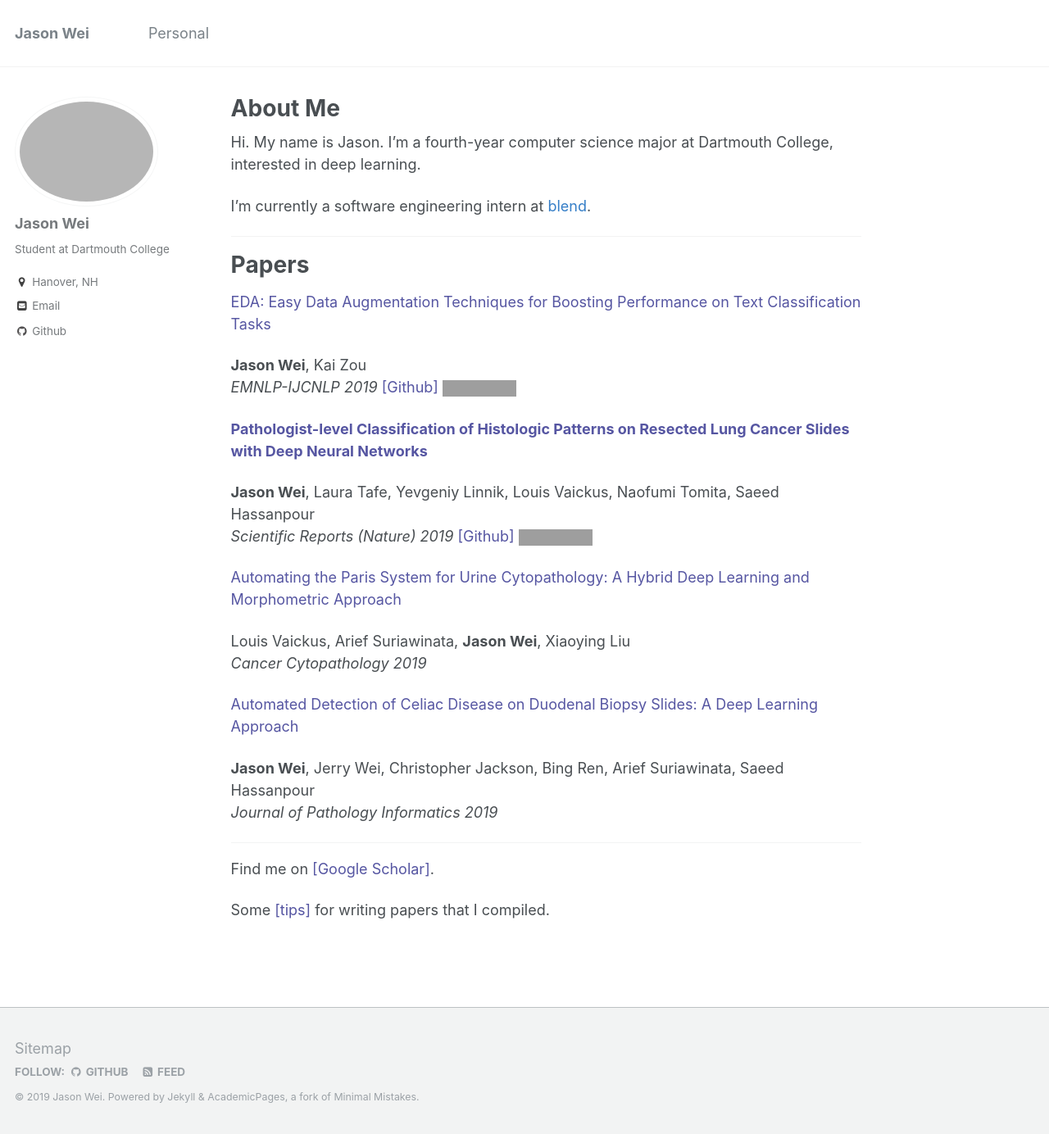
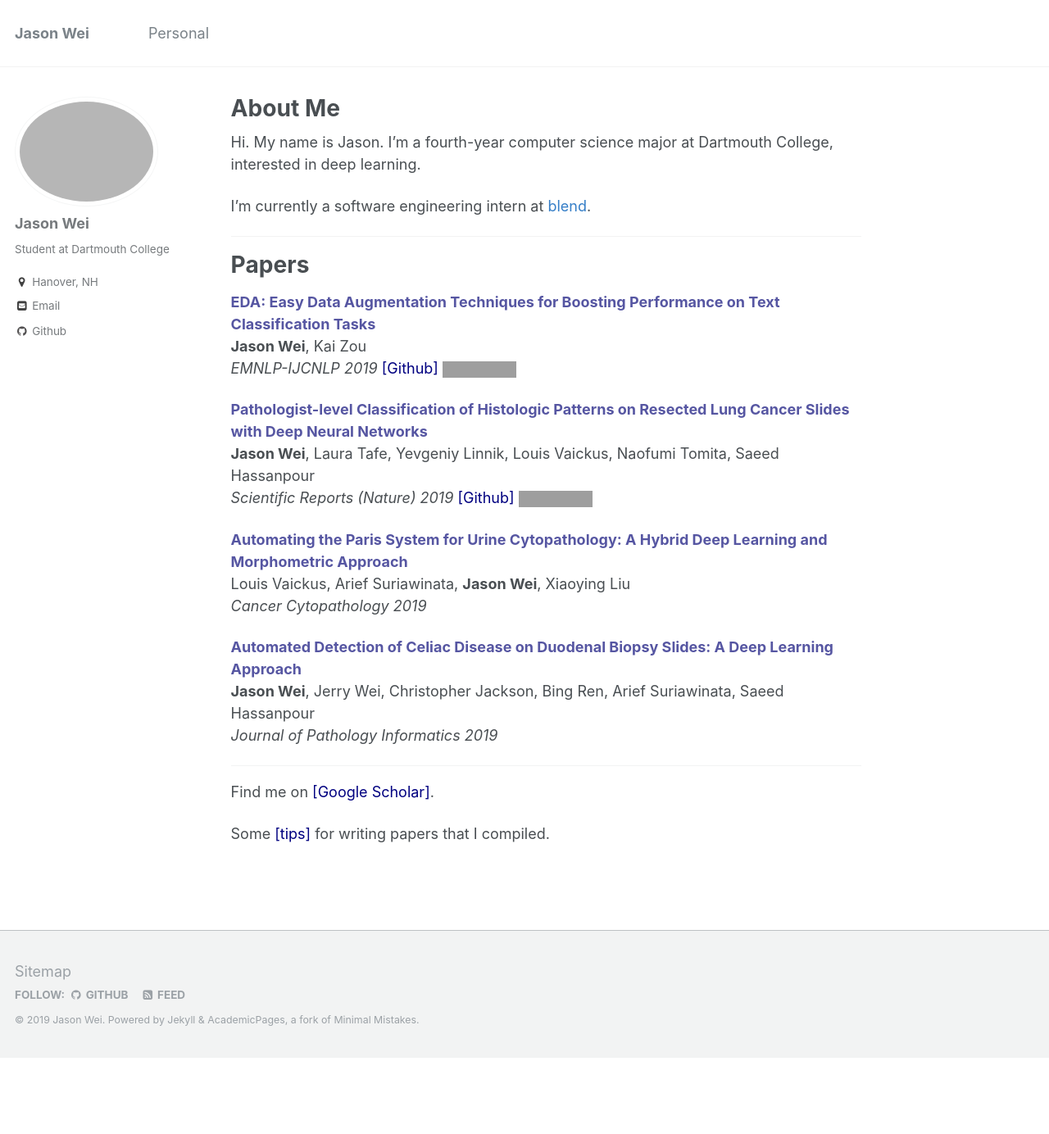
Before and after one commit to jasonwei20/jasonwei20.github.io, a Jekyll site: the page built from _pages/about.md, in a window 1280 px wide and 1384 px high. Shown: the whole window at 82% size. Built offline with Jekyll 4.4.1, drawn with Linux system fonts in a browser that asks for light colours; grey boxes are pictures that could not be loaded.

Commit message:
fix spacing

```diff
--- a/_pages/about.md
+++ b/_pages/about.md
@@ -17,33 +17,29 @@ I'm currently a software engineering intern at <a href="https://blend.com/" styl
 
 # Papers
 
-<a href="http://arxiv.org/abs/1901.11196" style="color:#5656a2" target="_blank">EDA: Easy Data Augmentation Techniques for Boosting Performance on Text Classification Tasks</a>
-
+<a href="http://arxiv.org/abs/1901.11196" style="color:#5656a2" target="_blank"><b>EDA: Easy Data Augmentation Techniques for Boosting Performance on Text Classification Tasks</b></a> <br>
 **Jason Wei**, Kai Zou
-*EMNLP-IJCNLP 2019* <a href="https://github.com/jasonwei20/eda_nlp" style="color:#5656a2" target="_blank">[Github]</a>
+*EMNLP-IJCNLP 2019* <a href="https://github.com/jasonwei20/eda_nlp" style="color:navy" target="_blank">[Github]</a>
 <img height="16" src="https://img.shields.io/github/stars/jasonwei20/eda_nlp.svg?logo=github&logoColor=white&colorA=navy&link=https://github.com/jasonwei20/eda_nlp&link=https://github.com/jasonwei20/eda_nlp">
 
-<a href="https://www.nature.com/articles/s41598-019-40041-7" style="color:#5656a2" target="_blank"><b>Pathologist-level Classification of Histologic Patterns on Resected Lung Cancer Slides with Deep Neural Networks</b></a>
-
+<a href="https://www.nature.com/articles/s41598-019-40041-7" style="color:#5656a2" target="_blank"><b>Pathologist-level Classification of Histologic Patterns on Resected Lung Cancer Slides with Deep Neural Networks</b></a> <br>
 **Jason Wei**, Laura Tafe, Yevgeniy Linnik, Louis Vaickus, Naofumi Tomita, Saeed Hassanpour
-*Scientific Reports (Nature) 2019* <a href="https://github.com/BMIRDS/deepslide" style="color:#5656a2" target="_blank">[Github]</a>
+*Scientific Reports (Nature) 2019* <a href="https://github.com/BMIRDS/deepslide" style="color:navy" target="_blank">[Github]</a>
 <img height="16" src="https://img.shields.io/github/stars/BMIRDS/deepslide.svg?logo=github&logoColor=white&colorA=navy&link=https://github.com/BMIRDS/deepslide&link=https://github.com/BMIRDS/deepslide">
 
-<a href="https://onlinelibrary.wiley.com/doi/abs/10.1002/cncy.22099" style="color:#5656a2" target="_blank">Automating the Paris System for Urine Cytopathology: A Hybrid Deep Learning and Morphometric Approach</a>
-
+<a href="https://onlinelibrary.wiley.com/doi/abs/10.1002/cncy.22099" style="color:#5656a2" target="_blank"><b>Automating the Paris System for Urine Cytopathology: A Hybrid Deep Learning and Morphometric Approach</b></a> <br>
 Louis Vaickus, Arief Suriawinata, **Jason Wei**, Xiaoying Liu
 *Cancer Cytopathology 2019*
 
-<a href="http://www.jpathinformatics.org/article.asp?issn=2153-3539;year=2019;volume=10;issue=1;spage=7;epage=7;aulast=Wei" style="color:#5656a2" target="_blank">Automated Detection of Celiac Disease on Duodenal Biopsy Slides: A Deep Learning Approach</a>
-
+<a href="http://www.jpathinformatics.org/article.asp?issn=2153-3539;year=2019;volume=10;issue=1;spage=7;epage=7;aulast=Wei" style="color:#5656a2" target="_blank"><b>Automated Detection of Celiac Disease on Duodenal Biopsy Slides: A Deep Learning Approach</b></a> <br>
 **Jason Wei**, Jerry Wei, Christopher Jackson, Bing Ren, Arief Suriawinata, Saeed Hassanpour
 *Journal of Pathology Informatics 2019*
 
 ------
 
-Find me on <a href="https://scholar.google.com/citations?hl=en&user=wA5TK_0AAAAJ" style="color:#5656a2" target="_blank">[Google Scholar]</a>.
+Find me on <a href="https://scholar.google.com/citations?hl=en&user=wA5TK_0AAAAJ" style="color:navy" target="_blank">[Google Scholar]</a>.
 
-Some <a href="https://jasonwei20.github.io/writing_tips/" style="color:#5656a2" target="_blank">[tips]</a> for writing papers that I compiled.
+Some <a href="https://jasonwei20.github.io/writing_tips/" style="color:navy" target="_blank">[tips]</a> for writing papers that I compiled.
 
 <!-- Global site tag (gtag.js) - Google Analytics -->
 <script async src="https://www.googletagmanager.com/gtag/js?id=UA-146397444-1"></script>
```
